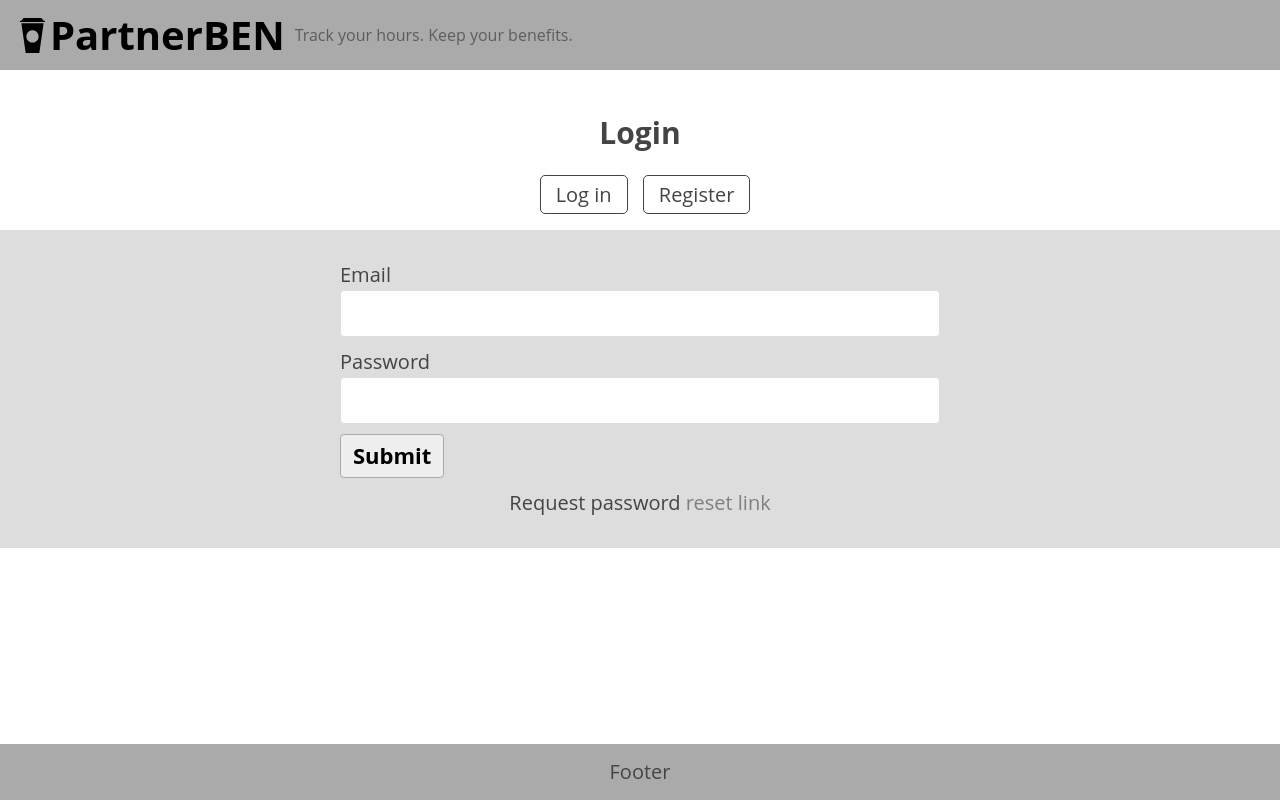
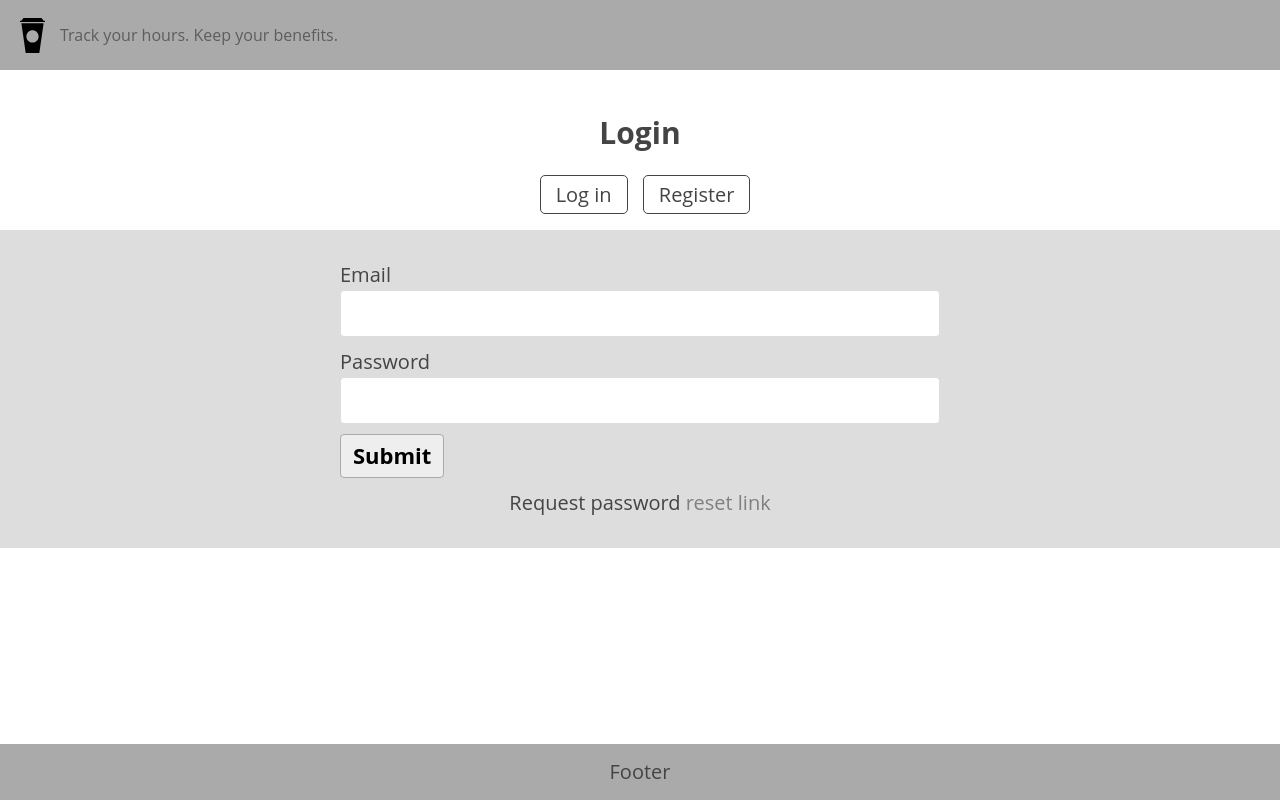
Before and after one commit to cssteffen/partnerben-client, a plain HTML site: page Login Form/loginForm.html in a window 1280 px wide. Drawn offline with nearby package versions, Linux system fonts and the light colour scheme.

Commit message:
fixing link

```diff
--- a/Login Form/loginForm.html
+++ b/Login Form/loginForm.html
@@ -18,11 +18,11 @@
         src="../coffee-cup-icon/coffee-cup-icon.svg"
         height="35px"
       />
-      <a href="../index.html">
+      <!--<a href="../index.html">
         <div class="logo">
           <h1>PartnerBEN</h1>
         </div></a
-      >
+      > -->
       <span class="header-tagline">Track your hours. Keep your benefits.</span>
       <!-- <div class="header-login-register">
         <li>Log in</li>
```
Also changed, not shown: Register Form/registerForm.html (+2 -2 lines).
